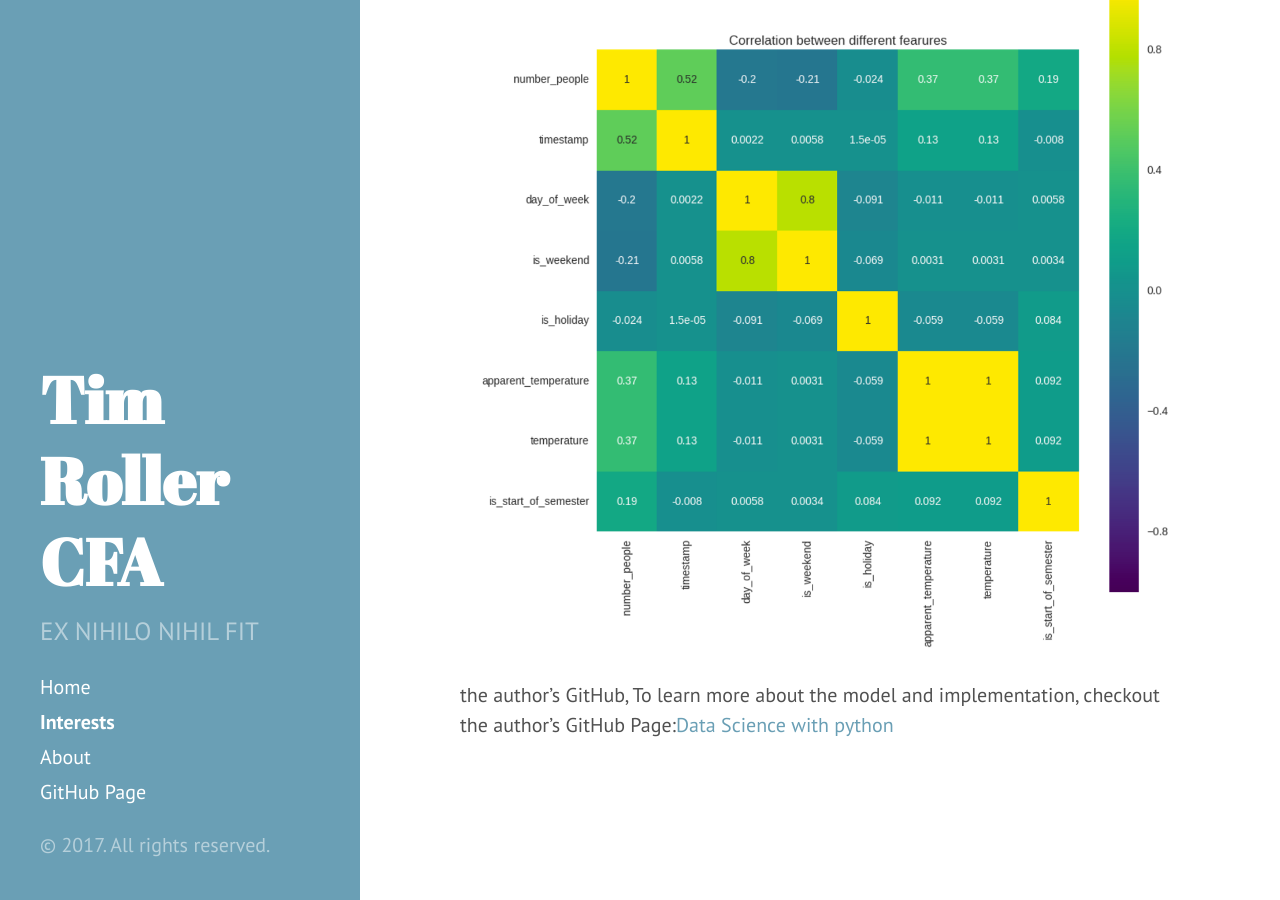
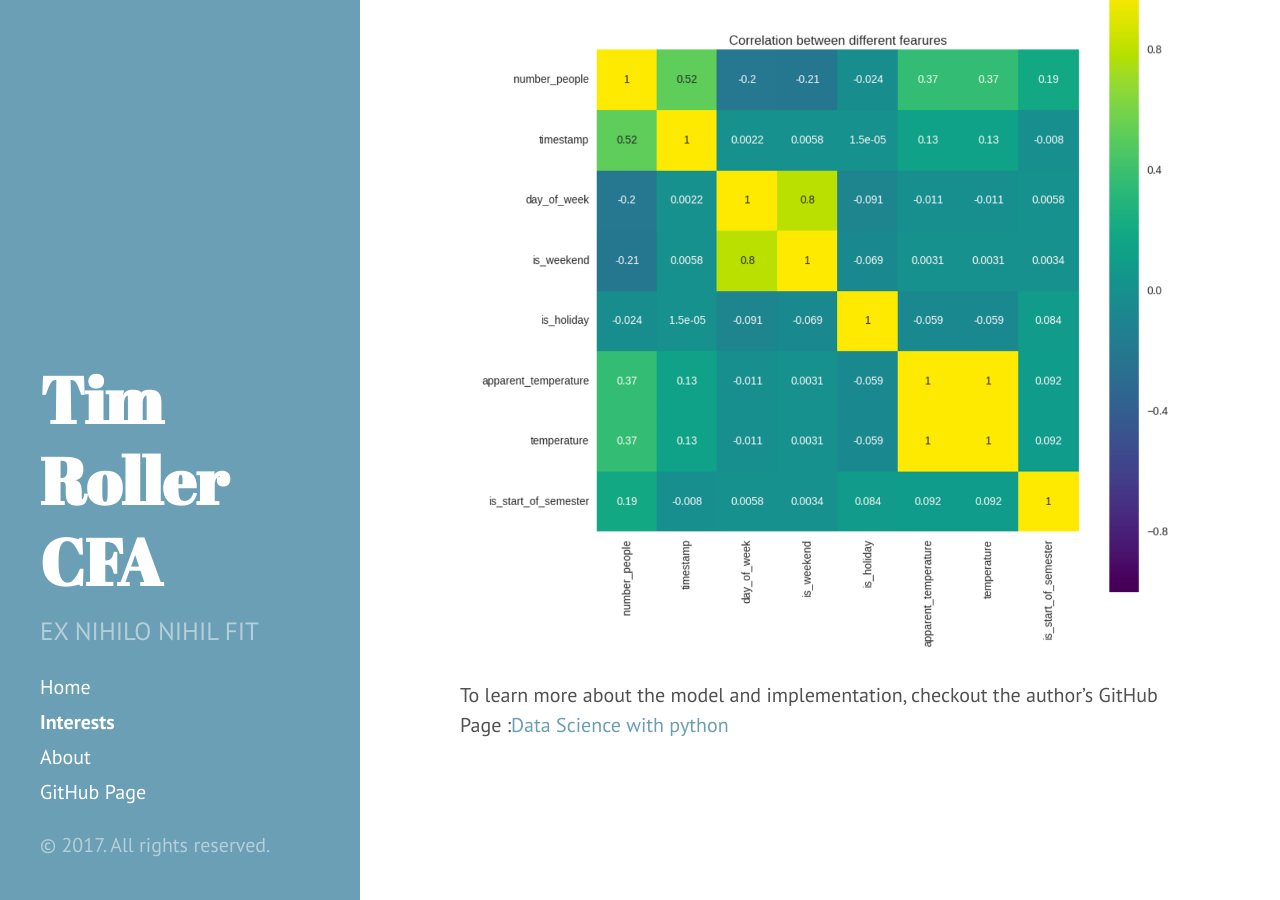
Before and after one commit to TimRoller/TimRoller.github.io, a Jekyll site: the page built from Interests.md, in a window 1280 px wide and 900 px high, scrolled down 1844 px. Built offline with Jekyll 4.4.1, drawn with Linux system fonts in a browser that asks for light colours.

Commit message:
Update Interests.md

```diff
--- a/Interests.md
+++ b/Interests.md
@@ -28,4 +28,5 @@ The data comes in csv format, and the analysis is conducted in python using the
 
 Below is a correlation matrix from the top user in the competition, showing the sensitivity of different features: Clearly time of day and weather are strong feautures, as one would expect. This model is able to predict with scores in the low 80s.
 ![corr]({{ site.url }}/public/corr.png)
-the author's GitHub, To learn more about the model and implementation, checkout the author's GitHub Page:<a href="https://github.com/nirajvermafcb/Data-Science-with-python">Data Science with python</a>
+
+To learn more about the model and implementation, checkout the author's GitHub Page :<a href="https://github.com/nirajvermafcb/Data-Science-with-python">Data Science with python</a>
```
